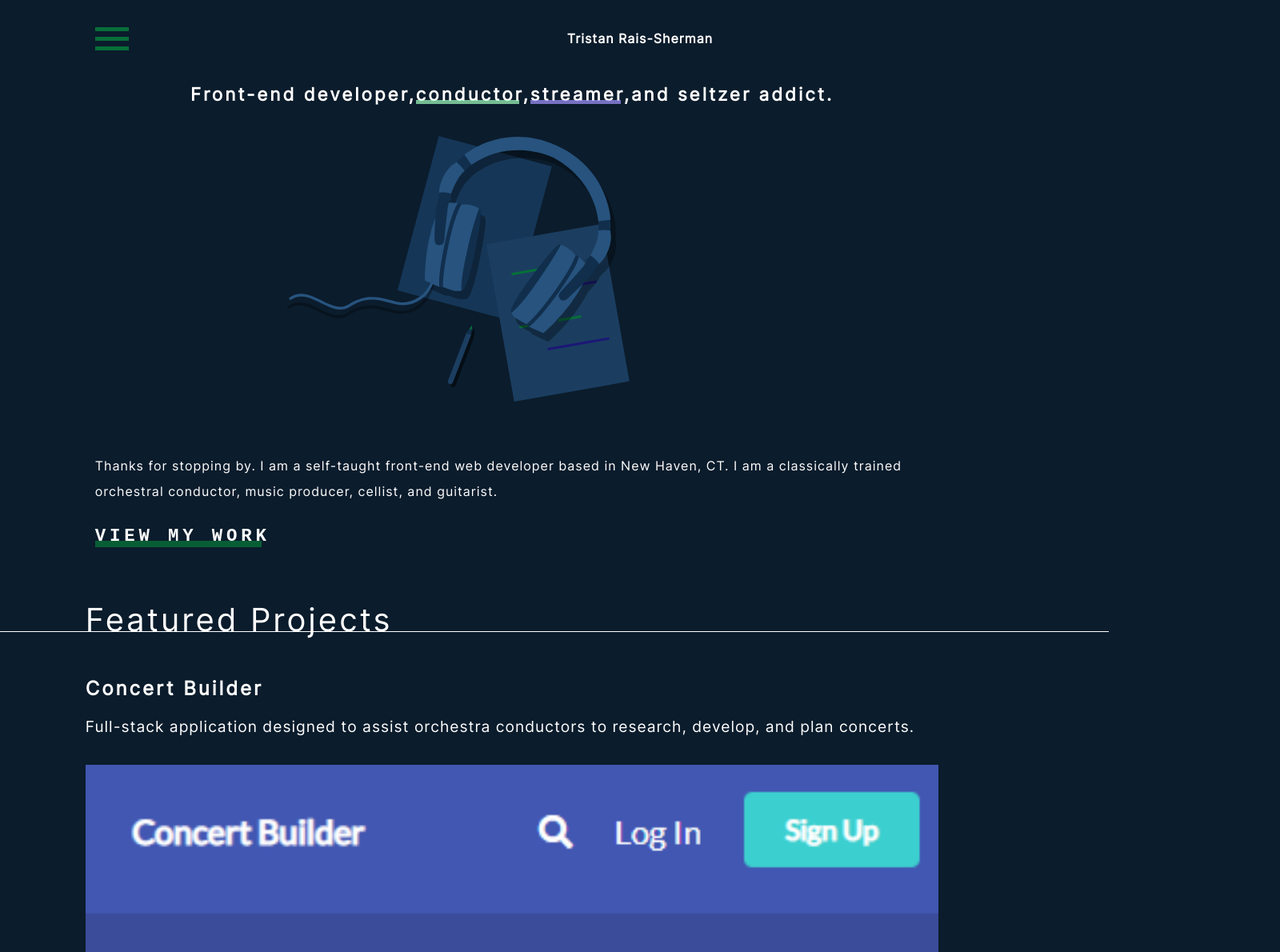
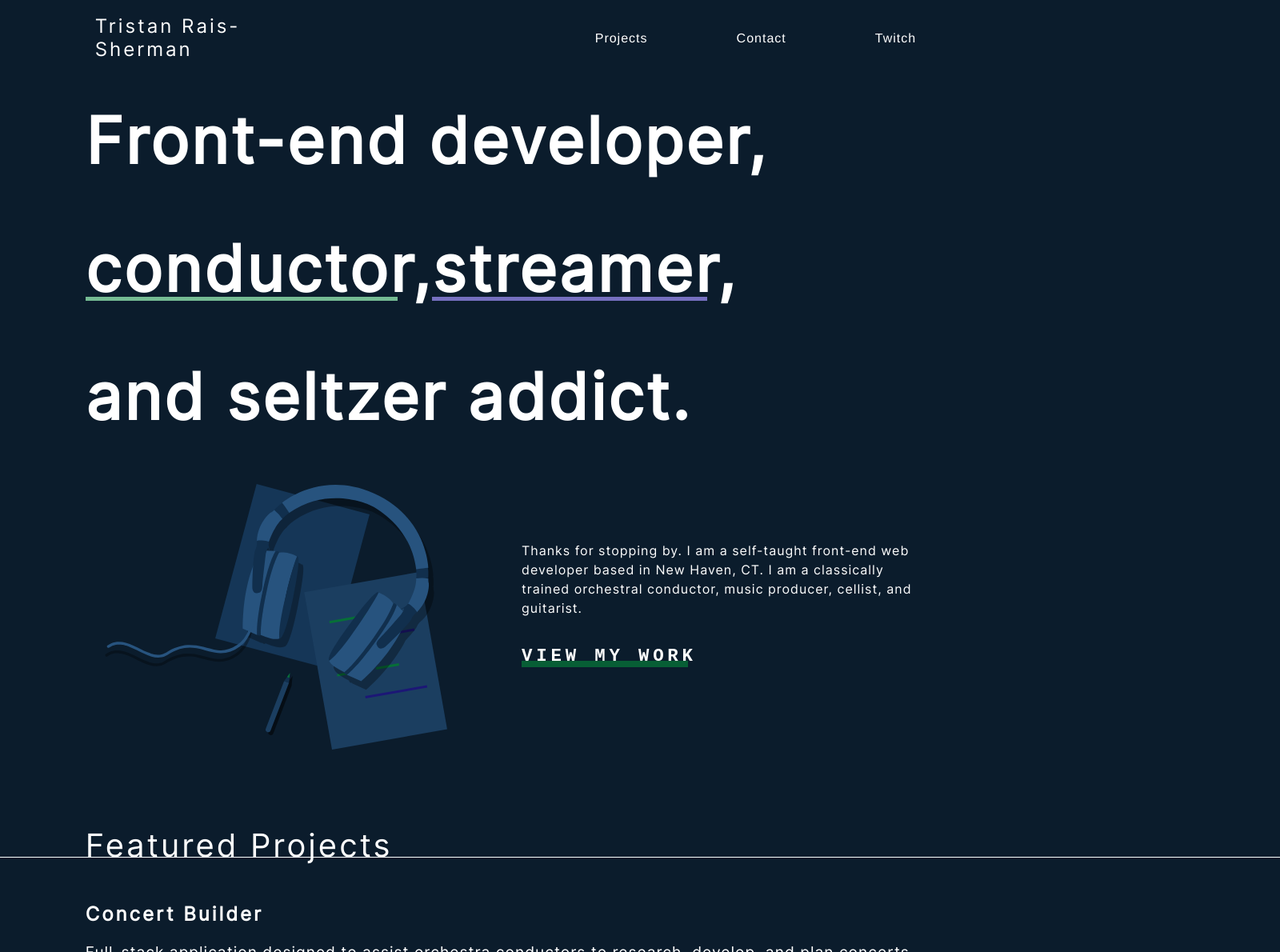
Before and after one commit to thecodingconductor/portfolio-reborn, a React (Create React App) app in the folder frontend/: page / in a window 1280 px wide. Shown: the top 1190 px of the page at 80% size, 1600 px wide, since content can reach past the window. Built offline with nearby package versions, Linux system fonts and the light colour scheme; a web font is replaced by a local one.

Commit message:
working on desktop view

```diff
--- a/frontend/src/components/FeaturedProjects.js
+++ b/frontend/src/components/FeaturedProjects.js
@@ -8,7 +8,7 @@ import Can from '../assets/img-can.svg'
 
 const FeaturedProjects = () => {
     return (
-       <Container fluid>
+       <Container className="featured-projects-container" fluid>
            <h1 className="featured-projects-text">
                Featured Projects
 
--- a/frontend/src/components/Header.js
+++ b/frontend/src/components/Header.js
@@ -1,6 +1,6 @@
 import React, {useState, useContext, useEffect} from 'react'
 import NavContext from '../context/nav/navContext'
-import {Container} from 'react-bootstrap'
+import {Container, Nav} from 'react-bootstrap'
 import Menu from '../assets/icon-menu.svg';
 import NavMobile from './NavMobile'
 
@@ -16,15 +16,21 @@ const Header = () => {
   }
 
     return (
-      <Container fluid className="navbar-main d-flex flex-row align-items-center justify-content-between">
+      <Container fluid className="navbar-main-mobile">
           <Container className="navbar-left">
-            <img src={Menu} alt="Mobile Menu Icon" onClick={() => openMobileHandler()}></img>
+            <img src={Menu} className="menu-icons" alt="Mobile Menu Icon" onClick={() => openMobileHandler()}></img>
+            <h4 className="desktop-title-left">Tristan Rais-Sherman</h4>
           </Container>
           {navOpen &&
             <NavMobile />}
           {/* <NavMobile /> */}
-          <Container className="navbar-right d-flex flex-row align-items-center justify-content-center">
+          <Container className="navbar-right d-flex flex-row align-items-center">
              <p>Tristan Rais-Sherman</p>
+              <Nav className="flex-row desktop-nav-wrapper justify-content-between">
+                <Nav.Link className="desktop-nav-link">Projects</Nav.Link>
+                <Nav.Link className="desktop-nav-link">Contact</Nav.Link>
+                <Nav.Link className="desktop-nav-link">Twitch</Nav.Link>
+              </Nav>
           </Container>
 
       </Container>
--- a/frontend/src/custom.scss
+++ b/frontend/src/custom.scss
@@ -89,17 +89,6 @@ body {
     background: $very-dark-blue
 }
 
-// #root {
-//   overflow: hidden;
-// }
-
-// .global-container {
-//   overflow: hidden;
-// }
-
-// .main-body-container {
-//   overflow: hidden;
-// }
 
 // Mobile Nav
 
@@ -201,6 +190,9 @@ body {
 
 }
 
+
+// Main Body Container
+
 .main-body-container {
   padding-left: 2.3rem;
   padding-right: 2.3rem;
@@ -231,20 +223,58 @@ hr {
 
 // Navbar
 
-.navbar-main {
+.navbar-main-mobile {
 
   height: 6rem;
+  display: flex;
+  flex-direction: row;
+  align-items: center;
+  justify-content: between;
+
+
+
 
   .navbar-left {
     width: 30%;
+
+    .menu-icons {
+       @include lg {
+         display: none;
+       }
+    }
+
+    // .desktop-title-left {
+    //   display: none;
+    // }
+
   }
 
   .navbar-right {
     width: 70%;
+    justify-content: center;
+
+    @include lg {
+      justify-content: flex-end;
+    }
+
+    .desktop-nav-wrapper {
+      width: 60%;
+
+      .desktop-nav-link {
+        color: $white;
+        text-decoration: none;
+      }
+    }
 
     p {
       font-weight: bold;
+
+      @include lg {
+        display: none;
+      }
     }
+
+
   }
 
 }
@@ -261,6 +291,11 @@ hr {
     font-size: 1.4rem;
     line-height: 200%;
     text-align: center;
+
+    @include lg {
+      font-size: 5rem;
+      text-align: left;
+    }
 
     .text-line-conductor, .text-line-streamer {
       display: inline-block;
@@ -290,15 +325,81 @@ hr {
   bottom: 25%;
 }
 
+// Desktop Headphones and About Me
+.desktop-about-me-headphones-container {
+  display: none;
+
+  @include lg{
+    display: flex;
+    align-items: center;
+    justify-content: between;
+  }
+
+  .desktop-about-me-container {
+    display: none;
+
+    @include lg {
+      display: flex;
+      flex-direction: column;
+      align-items: center;
+      justify-content: flex-start
+
+
+
+    }
+
+    .desktop-view-work-container {
+
+      @include lg {
+        margin-top: 2rem;
+        padding-left: 0;
+      }
+      .view-work-button {
+        @include lg {
+
+          background-color: transparent;
+          border: none;
+          padding: 0;
+          font-size: 1.4rem;
+          letter-spacing: .3rem;
+          position: relative;
+
+        .line-through-work {
+          height: 8px;
+          // width: 80%;
+          left: 0;
+          right: 5%;
+          background-color: rgba(7,111,56, 0.8);
+          position: absolute;
+          bottom: 10%;
+        }
+
+        }
+      }
+    }
+  }
+
+
+}
+
 // Headphones
 
 .headphone-spacer {
   height: 425px;
+
+  @include lg{
+    display: none;
+  }
+
 }
 
 .headphones-container {
 
   position: relative;
+
+  @include lg {
+    display: none;
+  }
 
   .headphones-image {
     position: absolute;
@@ -310,6 +411,11 @@ hr {
 // About me
 
 .about-me-container {
+
+
+  @include lg {
+    display: none;
+  }
   .about-me-text {
     line-height: 200%;
   }
@@ -322,6 +428,10 @@ hr {
   margin-top: 1.5rem;
 
   margin-bottom: 4rem;
+
+  @include lg {
+    display: none;
+  }
 
   .view-work-button {
     background-color: transparent;
@@ -345,15 +455,25 @@ hr {
 
 }
 
+.featured-projects-container {
+  margin-top: 6rem;
+}
+
 .featured-projects-text {
   position: relative;
     .underline-full-width {
+
       height: 1px;
       background-color: #fff;
       position: absolute;
       left: -20%;
       right: -20%;
       bottom: 20%;
+
+      @include lg {
+        left: -40%;
+        right: -40%;
+      }
     }
 }
 
--- a/frontend/src/screens/HomeScreen.js
+++ b/frontend/src/screens/HomeScreen.js
@@ -36,9 +36,26 @@ const HomeScreen = () => {
                 <span className="text-line-streamer">streamer,
                     <span className="line-through-streamer"></span>
                 </span>
-                and seltzer addict.</h1>
+                <br></br>and seltzer addict.</h1>
             </Container>
 
+            <Container className="desktop-about-me-headphones-container">
+                <Container className="desktop-headphones-container">
+                    <img src={Headphones} alt="Headphones" className="headphones-image"></img>
+                </Container>
+                <Container className="desktop-about-me-container">
+                    <p className="about-me-text">
+                        Thanks for stopping by. I am a self-taught front-end web developer based in New Haven, CT.
+                        I am a classically trained orchestral conductor, music producer, cellist, and guitarist.
+                    </p>
+                    <Container className="desktop-view-work-container">
+                        <Button className="view-work-button view-project">
+                            View My Work
+                            <span className="line-through-work"></span>
+                        </Button>
+            </Container>
+                </Container>
+            </Container>
 
             <Container className="headphones-container">
                 <img src={Headphones} alt="Headphones" className="headphones-image"></img>
@@ -55,9 +72,7 @@ const HomeScreen = () => {
             <Container className="view-work-container">
                 <Button className="view-work-button view-project">
                     View My Work
-                    <span className="line-through-work">
-
-                    </span>
+                    <span className="line-through-work"></span>
                 </Button>
             </Container>
             <FeaturedProjects />
```
Also changed, not shown: frontend/src/components/DesktopHeader.js (added).
